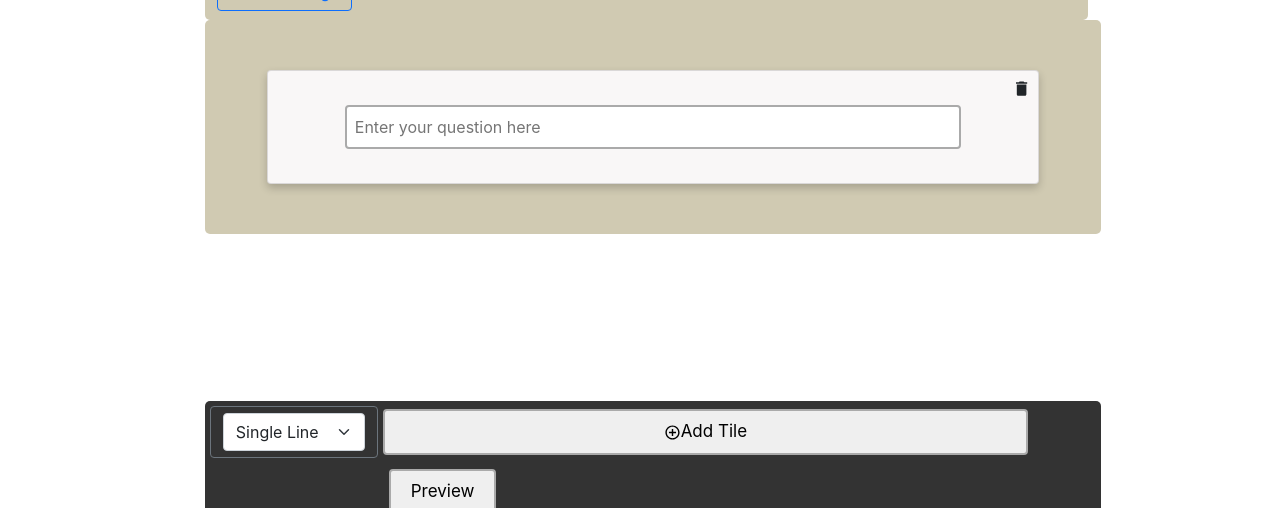
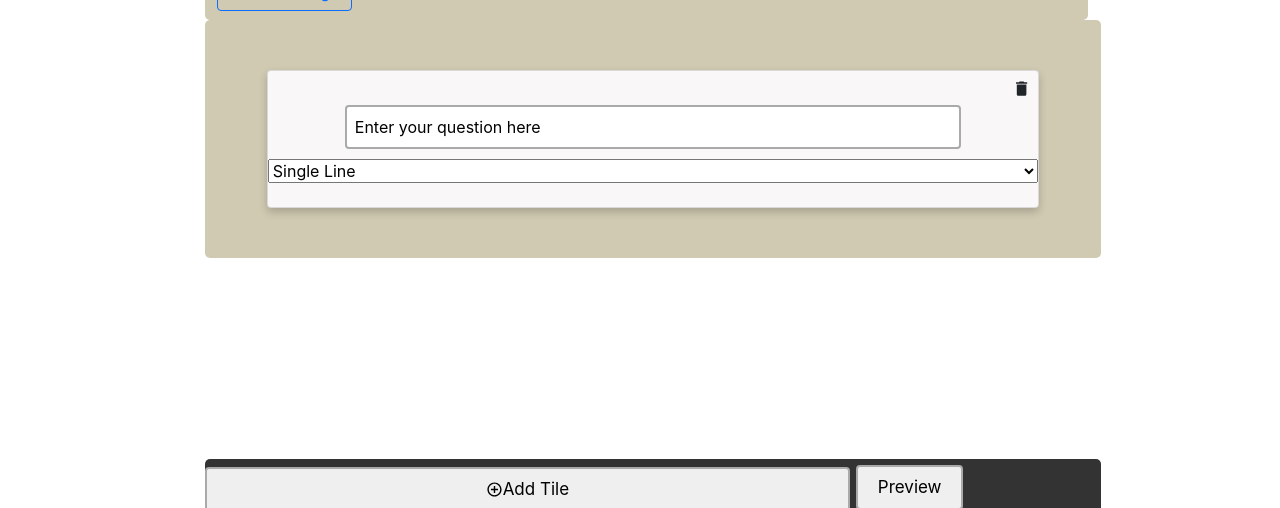
Before and after one commit to sachintripathi0077/POC, a React (Create React App) app: page /createBlank in a window 1280 px wide. Both pictures are taken after typing "Sample" into the empty fields and a click on the button "Add Tile". Shown: the part 280-788 px from the top of the page. Built offline with nearby package versions, Linux system fonts and the light colour scheme.

Commit message:
Dynamic input change for questions

```diff
--- a/src/Components/BlankForm.js
+++ b/src/Components/BlankForm.js
@@ -1,26 +1,22 @@
 import React, { useState, useEffect } from "react";
 import { connect } from "react-redux";
 import QuestionCard from "./QuestionCard";
-import DropDownButton from "./DropDownButton";
 import FormHeader from "./FormHeader";
 import { postFormQuestions } from "../Redux/actions";
-import { useNavigate } from 'react-router-dom'
+import { useNavigate } from "react-router-dom";
 import { MdAddCircleOutline } from "react-icons/md";
-
-
 
 function BlankForm({ postQuestionsList, state }) {
   const navigate = useNavigate();
   const [questionId, setQuestionId] = useState(0);
   const [questionList, setquestionList] = useState([]);
-  const [inputType, setInputType] = useState("text");
 
   const addQuestion = () => {
     setQuestionId(questionId + 1);
     const questionArr = [...questionList];
     questionArr.push({
       id: questionId,
-      type: inputType,
+      type: "text",
       label: "",
     });
     setquestionList(questionArr);
@@ -40,10 +36,11 @@ function BlankForm({ postQuestionsList, state }) {
     setquestionList(list);
   };
 
-  const updatedData = (options, label, index) => {
+  const updatedData = (options, label, questionType, index) => {
     const list = [...questionList];
     list[index] = {
       ...list[index],
+      type:questionType,
       label,
       options,
     };
@@ -69,25 +66,9 @@ function BlankForm({ postQuestionsList, state }) {
             updatedData={updatedData}
           ></QuestionCard>
         ))}
-
       </div>
-
       {/* ---------------------------------------Toolbar Start ----------------------------------*/}
       <div className="mynav">
-        <DropDownButton
-          list={
-            <>
-              <option value="text">Single Line</option>{" "}
-              <option value="radio">Radio Fields</option>{" "}
-              <option value="checkbox">CheckBox</option>
-              <option value="date">Date</option>
-            </>
-          }
-          handleChange={(e) => {
-            setInputType(e.target.value);
-            console.log("first", e.target.value);
-          }}
-        />
         <button
           type="button"
           className="formtextbutton"
@@ -95,10 +76,11 @@ function BlankForm({ postQuestionsList, state }) {
           onClick={addQuestion}
         >
           <MdAddCircleOutline />
-
           Add Tile
         </button>
-        <button onClick={onPreviewClick} className='previewbutton'>Preview</button>
+        <button onClick={onPreviewClick} className="previewbutton">
+          Preview
+        </button>
       </div>
       {/* ---------------------------------------Toolbar END ----------------------------------*/}
     </>
--- a/src/Components/DropDownButton.js
+++ /dev/null
@@ -1,17 +0,0 @@
-import React from "react";
-
-function DropDownButton(props) {
-  // console.log(props.list)
-  return (
-    <div>
-      <button type="button" className="btn btn-outline-secondary" id="mybtn">
-        {props.name}
-        <select className="form-select" aria-label="Default select example" onChange={props.handleChange}>
-          {props.list}
-        </select>
-      </button>
-    </div>
-  );
-}
-
-export default DropDownButton;
--- a/src/Components/QuestionCard.js
+++ b/src/Components/QuestionCard.js
@@ -1,7 +1,7 @@
 import React, { useState, useEffect } from "react";
 import { MdDelete } from "react-icons/md";
 import { MdOutlineDeleteOutline } from "react-icons/md";
-
+import DropDownButton from "./DropDownButton";
 
 function QuestionCard({
   children,
@@ -10,8 +10,9 @@ function QuestionCard({
   updatedData,
   index,
 }) {
-  const [label, setLabel] = useState("");
+  const [label, setLabel] = useState("Enter your question here");
   const [options, setOptions] = useState(["Option 1"]);
+  const [questionType, setQuestionType] = useState("text");
 
   const handleInputChange = (e, i) => {
     const optionsList = [...options];
@@ -20,8 +21,12 @@ function QuestionCard({
   };
 
   useEffect(() => {
-    updatedData(options, label, index);
-  }, [options, label]);
+    updatedData(options, label, questionType, index);
+  }, [options, label, questionType]);
+
+  useEffect(() => {
+    console.log(questionType, "questionType");
+  }, [questionType]);
 
   const addOption = () => {
     const optionsList = [...options];
@@ -34,6 +39,7 @@ function QuestionCard({
     optionsList.splice(i, 1);
     setOptions(optionsList);
   };
+
   return (
     <div className="card">
       {children}
@@ -48,13 +54,22 @@ function QuestionCard({
         value={label}
         onChange={(e) => setLabel(e.target.value)}
         id="label"
-        placeholder='Enter your question here'
+        placeholder="Enter your question here"
       ></input>
+      <select
+        onChange={(e) => {
+          setQuestionType(e.target.value);
+        }}
+      >
+        <option value="text">Single Line</option>{" "}
+        <option value="radio">Radio Fields</option>{" "}
+        <option value="checkbox">CheckBox</option>
+        <option value="date">Date</option>
+      </select>
       <br />
-	  {console.log(question, 'question')}
-      {(question.type === "radio" || question.type === "checkbox") && (
+      {(questionType === "radio" || questionType === "checkbox") && (
         <>
-          <ul class="qcunlist">
+          <ul className="qcunlist">
             {options.map((option, i) => {
               return (
                 <li key={i}>
@@ -74,7 +89,6 @@ function QuestionCard({
                     >
                       {/* Del */}
                       <MdOutlineDeleteOutline />
-
                     </button>
                   </div>
                 </li>
```
